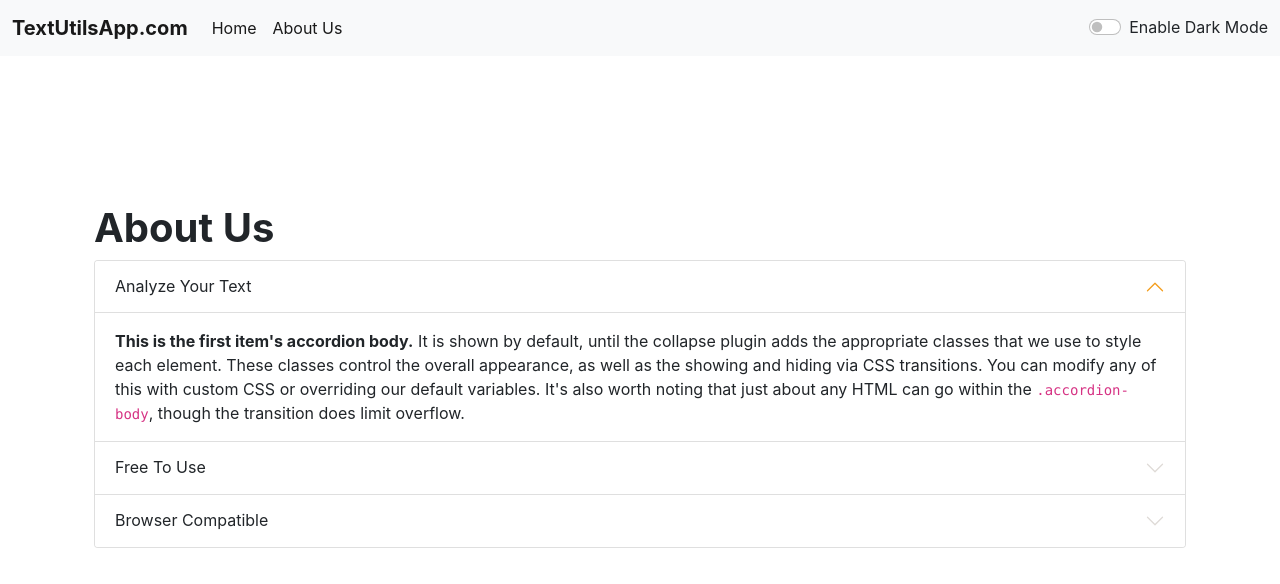
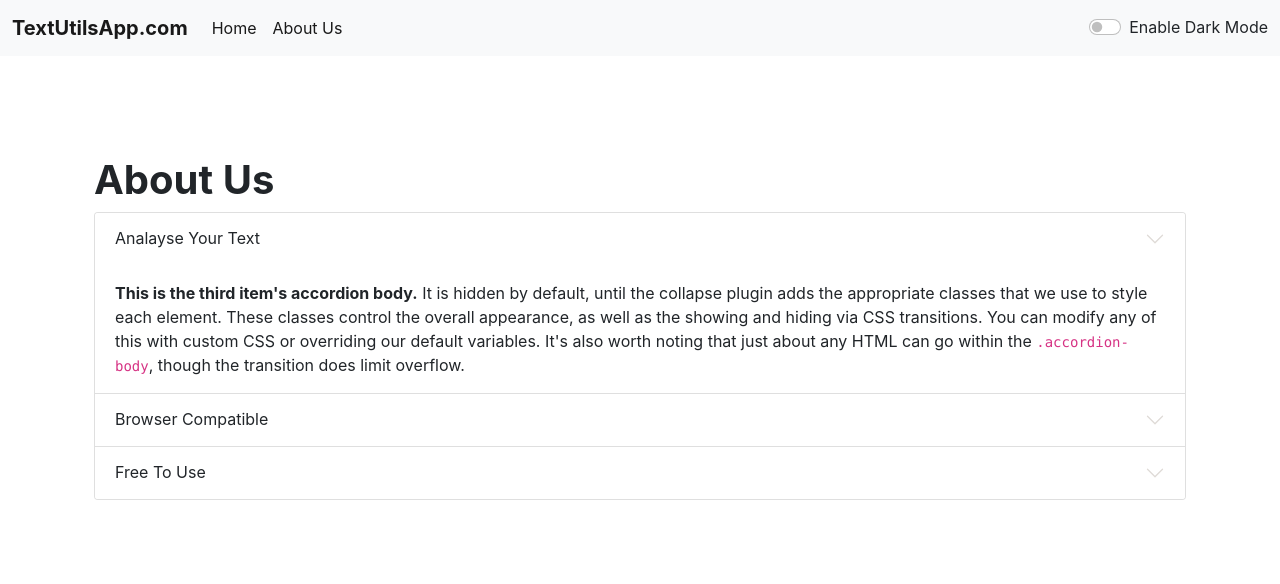
Before and after one commit to mehul-srivastava/textutils-react, a React (Create React App) app: page /about in a window 1280 px wide. Shown: the top 584 px of the page. Built offline with nearby package versions, Linux system fonts and the light colour scheme.

Commit message:
Refactored componenets

```diff
--- a/src/components/About.js
+++ b/src/components/About.js
@@ -1,7 +1,9 @@
+import AccordionItem from "./AccordionItem";
+
 function About(props) {
   return (
     <div
-      className={`container my-4 p-4 bg-${
+      className={`container px-4 bg-${
         props.mode === "light" ? "white" : "grey"
       }`}
     >
@@ -9,117 +11,18 @@ function About(props) {
         <b>About Us</b>
       </h1>
       <div className="accordion" id="accordionExample">
-        <div
-          className={`accordion-item bg-${
-            props.mode === "light" ? "white" : "dark"
-          }`}
-        >
-          <h2 className="accordion-header" id="headingOne">
-            <button
-              className={`accordion-button bg-${
-                props.mode === "light" ? "white" : "dark"
-              } text-${props.mode === "light" ? "dark" : "light"}`}
-              type="button"
-              data-bs-toggle="collapse"
-              data-bs-target="#collapseOne"
-              aria-expanded="true"
-              aria-controls="collapseOne"
-            >
-              Analyze Your Text
-            </button>
-          </h2>
-          <div
-            id="collapseOne"
-            className="accordion-collapse collapse show"
-            aria-labelledby="headingOne"
-            data-bs-parent="#accordionExample"
-          >
-            <div className="accordion-body">
-              <strong>This is the first item's accordion body.</strong> It is
-              shown by default, until the collapse plugin adds the appropriate
-              classes that we use to style each element. These classes control
-              the overall appearance, as well as the showing and hiding via CSS
-              transitions. You can modify any of this with custom CSS or
-              overriding our default variables. It's also worth noting that just
-              about any HTML can go within the <code>.accordion-body</code>,
-              though the transition does limit overflow.
-            </div>
-          </div>
-        </div>
-        <div
-          className={`accordion-item bg-${
-            props.mode === "light" ? "white" : "dark"
-          }`}
-        >
-          <h2 className="accordion-header" id="headingTwo">
-            <button
-              className={`accordion-button collapsed bg-${
-                props.mode === "light" ? "white" : "dark"
-              } text-${props.mode === "light" ? "dark" : "light"}`}
-              type="button"
-              data-bs-toggle="collapse"
-              data-bs-target="#collapseTwo"
-              aria-expanded="false"
-              aria-controls="collapseTwo"
-            >
-              Free To Use
-            </button>
-          </h2>
-          <div
-            id="collapseTwo"
-            className="accordion-collapse collapse"
-            aria-labelledby="headingTwo"
-            data-bs-parent="#accordionExample"
-          >
-            <div className="accordion-body">
-              <strong>This is the second item's accordion body.</strong> It is
-              hidden by default, until the collapse plugin adds the appropriate
-              classes that we use to style each element. These classes control
-              the overall appearance, as well as the showing and hiding via CSS
-              transitions. You can modify any of this with custom CSS or
-              overriding our default variables. It's also worth noting that just
-              about any HTML can go within the <code>.accordion-body</code>,
-              though the transition does limit overflow.
-            </div>
-          </div>
-        </div>
-        <div
-          className={`accordion-item bg-${
-            props.mode === "light" ? "white" : "dark"
-          }`}
-        >
-          <h2 className="accordion-header" id="headingThree">
-            <button
-              className={`accordion-button collapsed bg-${
-                props.mode === "light" ? "white" : "dark"
-              } text-${props.mode === "light" ? "dark" : "light"}`}
-              type="button"
-              data-bs-toggle="collapse"
-              data-bs-target="#collapseThree"
-              aria-expanded="false"
-              aria-controls="collapseThree"
-            >
-              Browser Compatible
-            </button>
-          </h2>
-          <div
-            id="collapseThree"
-            className="accordion-collapse collapse"
-            aria-labelledby="headingThree"
-            data-bs-parent="#accordionExample"
-          >
-            <div className="accordion-body">
-              <strong>This is the third item's accordion body.</strong> It is
-              hidden by default, until the collapse plugin adds the appropriate
-              classes that we use to style each element. These classes control
-              the overall appearance, as well as the showing and hiding via CSS
-              transitions. You can modify any of this with custom CSS or
-              overriding our default variables. It's also worth noting that just
-              about any HTML can go within the <code>.accordion-body</code>,
-              though the transition does limit overflow.
-            </div>
-          </div>
-        </div>
+        <AccordionItem
+          mode={props.mode}
+          type="One"
+          heading="Analayse Your Text"
+          show={true}
+        />
+        <AccordionItem
+          mode={props.mode}
+          type="Two"
+          heading="Browser Compatible"
+        />
+        <AccordionItem mode={props.mode} type="Three" heading="Free To Use" />
       </div>
       <br />
     </div>
--- /dev/null
+++ b/src/components/AccordionItem.js
@@ -0,0 +1,45 @@
+import React from "react";
+
+function AccordionItem(props) {
+  return (
+    <div
+      className={`accordion-item show bg-${
+        props.mode === "light" ? "white" : "dark"
+      }`}
+    >
+      <h2 className="accordion-header" id={`heading${props.type}`}>
+        <button
+          className={`accordion-button collapsed bg-${
+            props.mode === "light" ? "white" : "dark"
+          } text-${props.mode === "light" ? "dark" : "light"}`}
+          type="button"
+          data-bs-toggle="collapse"
+          data-bs-target={`#collapse${props.type}`}
+          aria-expanded="false"
+          aria-controls={`collapse${props.type}`}
+        >
+          {props.heading}
+        </button>
+      </h2>
+      <div
+        id={`collapse${props.type}`}
+        className={`accordion-collapse collapse ${props.show ? "show" : null}`}
+        aria-labelledby={`heading${props.type}`}
+        data-bs-parent="#accordionExample"
+      >
+        <div className="accordion-body">
+          <strong>This is the third item's accordion body.</strong> It is hidden
+          by default, until the collapse plugin adds the appropriate classes
+          that we use to style each element. These classes control the overall
+          appearance, as well as the showing and hiding via CSS transitions. You
+          can modify any of this with custom CSS or overriding our default
+          variables. It's also worth noting that just about any HTML can go
+          within the <code>.accordion-body</code>, though the transition does
+          limit overflow.
+        </div>
+      </div>
+    </div>
+  );
+}
+
+export default AccordionItem;
--- /dev/null
+++ b/src/components/Button.js
@@ -0,0 +1,15 @@
+import React from "react";
+
+function Button(props) {
+  return (
+    <button
+      className={`btn btn-${props.style} mt-3 mx-1`}
+      onClick={props.click}
+      disabled={props.disabled}
+    >
+      {props.text}
+    </button>
+  );
+}
+
+export default Button;
--- a/src/components/TextForm.js
+++ b/src/components/TextForm.js
@@ -1,4 +1,5 @@
 import { useState } from "react";
+import Button from "./Button";
 
 function TextForm(props) {
   const [text, setText] = useState("");
@@ -76,41 +77,36 @@ function TextForm(props) {
           Words, {text.length} Characters, {minsToRead} Read)
         </label>
         <br />
-        <button
-          className="btn btn-primary mt-3 mx-1"
-          onClick={handleUppercaseClick}
+        <Button
+          style="primary"
+          click={handleUppercaseClick}
+          text="Convert To Uppercase"
           disabled={text.length === 0 ? true : false}
-        >
-          Convert To Uppercase
-        </button>
-        <button
-          className="btn btn-warning mt-3 mx-1"
-          onClick={handleLowercaseClick}
+        />
+        <Button
+          style="warning"
+          click={handleLowercaseClick}
+          text="Convert To Lowercase"
           disabled={text.length === 0 ? true : false}
-        >
-          Convert To Lowercase
-        </button>
-        <button
-          className="btn btn-success mt-3 mx-1"
-          onClick={handleSpeechClick}
+        />
+        <Button
+          style="success"
+          click={handleSpeechClick}
+          text="Convert To Speech"
           disabled={text.length === 0 ? true : false}
-        >
-          Convert To Speech
-        </button>
-        <button
-          className="btn btn-info mt-3 mx-1"
-          onClick={handleCopyClick}
+        />
+        <Button
+          style="info"
+          click={handleCopyClick}
+          text="Copy Text"
           disabled={text.length === 0 ? true : false}
-        >
-          Copy Text
-        </button>
-        <button
-          className="btn btn-danger mt-3 mx-1"
-          onClick={handleClearClick}
+        />
+        <Button
+          style="danger"
+          click={handleClearClick}
+          text="Clear"
           disabled={text.length === 0 ? true : false}
-        >
-          Clear
-        </button>
+        />
         <h1 className="mt-5">Preview</h1>
         <p>
           {text.length > 0
```
